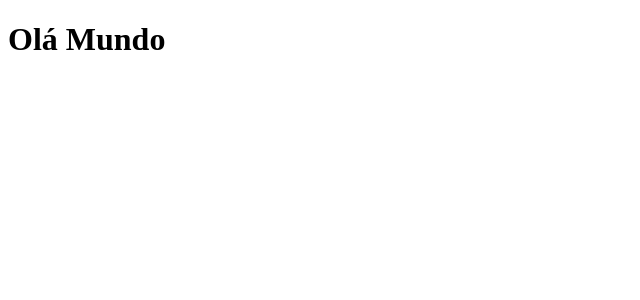
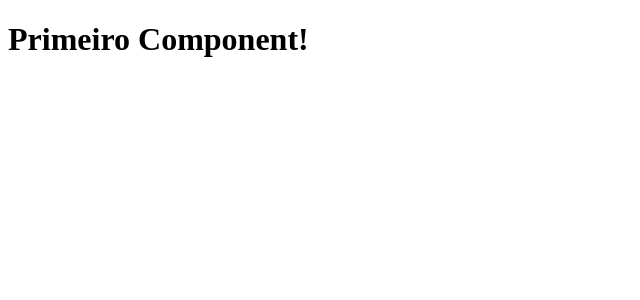
Before and after one commit to luanhenriquepp/exercicios-react, a React (Create React App) app: page / in a window 1280 px wide. Shown: the top 300 px of the page, without its empty margins (0-640 px from the left). Built offline with nearby package versions, Linux system fonts and the light colour scheme.

Commit message:
Criação do primeiro component utiliando JSX

```diff
--- /dev/null
+++ b/src/components/PrimeiroComponent.jsx
@@ -0,0 +1,5 @@
+import React from 'react';
+
+export default function primeiro() {
+    return <h1>Primeiro Component!</h1>
+}
--- a/src/index.js
+++ b/src/index.js
@@ -1,6 +1,20 @@
 import ReactDOM from 'react-dom';
 import React from 'react';
+import PrimeiroComponent from './components/PrimeiroComponent';
 
 const elemento = document.getElementById('root');
+ReactDOM.render(
+    <div>
+        <PrimeiroComponent/>
+    </div>
+, elemento);
 
-ReactDOM.render(<h1>Olá Mundo</h1>, elemento);
+// ReactDOM.render(<h1>Olá Mundo</h1>, elemento);
+/*
+ReactDOM.render(
+    <ul>
+        <li>1) Luan</li>
+        <li>1) João</li>
+        <li>1) Mãe do João</li>
+    </ul>
+, elemento);*/
```
